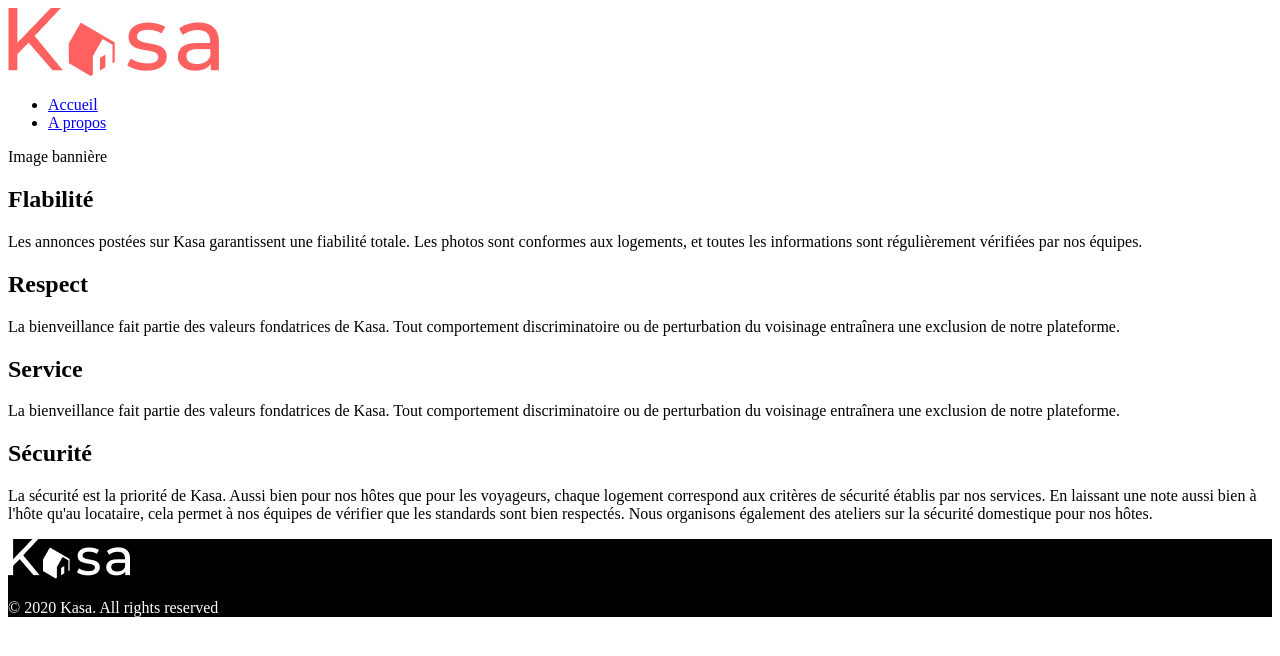
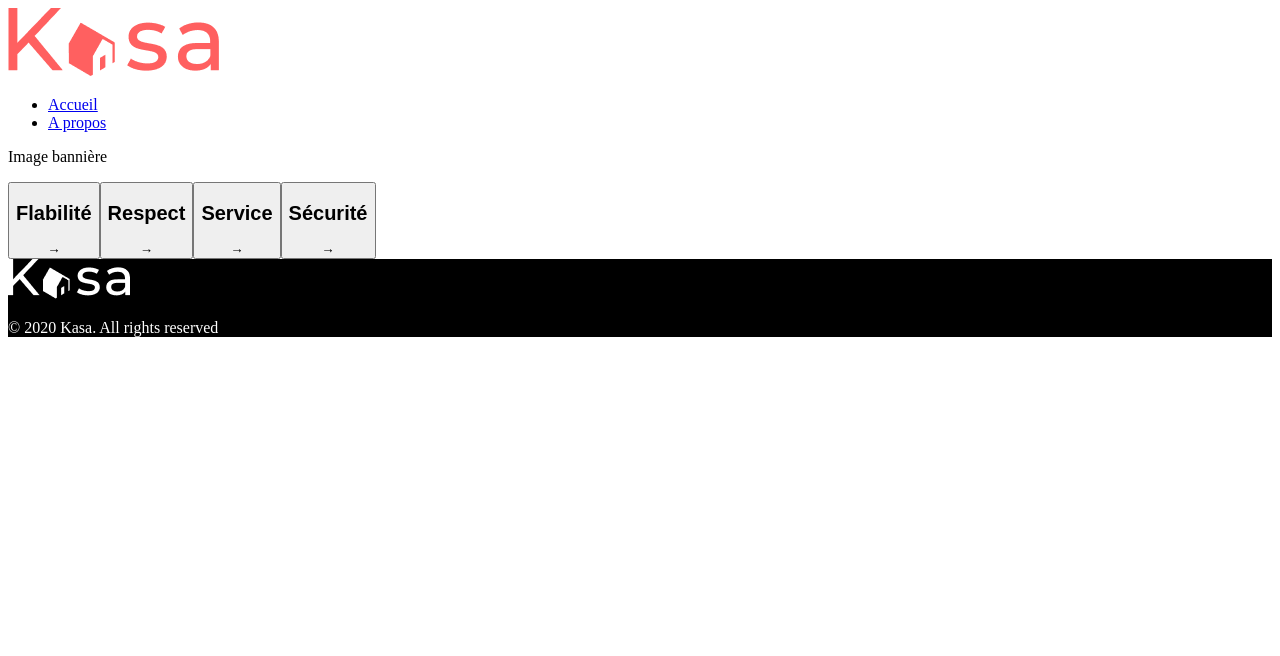
Before and after one commit to ThibautRoe/OC-Projet6-Kasa, a React (Vite) app: page /a-propos in a window 1280 px wide. Shown: the top 656 px of the page. Built offline with nearby package versions, Linux system fonts and the light colour scheme; data requests are answered from the project's data file.

Commit message:
JSX done

```diff
--- a/src/components/Collapse/index.jsx
+++ b/src/components/Collapse/index.jsx
@@ -1,19 +1,24 @@
+import { useState } from "react";
+
 export default function Collapse({ title, contentString, contentTable }) {
+    const [isOpen, setIsOpen] = useState(false)
+
     return (
         <>
-            {title ? (
+            {title && (
+                <button onClick={() => setIsOpen(!isOpen)}>
+                    <h2>{title}</h2>
+                    <span>→</span> {/* TODO Remplacer par une icône */}
+                </button>
+            )}
+            {isOpen && (
                 <>
-                    <h2>{title}</h2>
-                    {contentString ? (
-                        <p>{contentString}</p>
-                    ) : null}
-                    {contentTable ? (
-                        contentTable.map((content, index) => (
-                            <p key={`content-${index}`}>{content}</p>
-                        ))
-                    ) : null}
+                    {contentString && <p>{contentString}</p>}
+                    {contentTable && contentTable.map((content, index) => (
+                        <p key={`content-${index}`}>{content}</p>
+                    ))}
                 </>
-            ) : null}
+            )}
         </>
     );
 }
--- a/src/components/Slider/index.jsx
+++ b/src/components/Slider/index.jsx
@@ -9,7 +9,7 @@ export default function Slider({ pictures }) {
             const slides = [...document.getElementsByClassName("slide")]
             slides.forEach(slide => {
                 slide.style.display = "none"
-            });
+            })
             if (slideIndex < 1) {
                 slides[slides.length - 1].style.display = "initial"
                 setSlideIndex(slides.length)
@@ -34,12 +34,16 @@ export default function Slider({ pictures }) {
                 {pictures && pictures.map((picture, index) => (
                     <div key={`picture-${index}`} className="slide">
                         <img src={picture} alt="Photo d'un logement" />
-                        <p>{`${index + 1}/${pictures.length}`}</p>
+                        {pictures.length > 1 && (<p>{`${index + 1}/${pictures.length}`}</p>)}
                     </div>
                 ))}
             </div>
-            <button className="prev-button" onClick={() => setSlideIndex(slideIndex - 1)}>←</button> {/* TODO Changer les flèches */}
-            <button className="next-button" onClick={() => setSlideIndex(slideIndex + 1)}>→</button>
+            {pictures.length > 1 && (
+                <div className="slider-buttons">
+                    <button className="prev-button" onClick={() => setSlideIndex(slideIndex - 1)}>←</button> {/* TODO Changer les flèches */}
+                    <button className="next-button" onClick={() => setSlideIndex(slideIndex + 1)}>→</button>
+                </div>
+            )}
         </div>
     )
 }
--- a/src/pages/Detail/index.jsx
+++ b/src/pages/Detail/index.jsx
@@ -3,6 +3,7 @@ import Slider from '../../components/Slider'
 import Tag from '../../components/Tag'
 import Star from '../../components/Star'
 import Collapse from '../../components/Collapse'
+import ErrorPage from '../ErrorPage'
 import { useParams } from 'react-router-dom'
 import { useFetch } from '../../utils/hooks'
 
@@ -17,6 +18,8 @@ export default function About() {
                 <p>Erreur lors du chargement des données depuis l'API</p>
             ) : isLoading ? (
                 <Loader />
+            ) : data.length === 0 ? (
+                <ErrorPage />
             ) : (
                 <>
                     <Slider pictures={data[0].pictures} />
```
